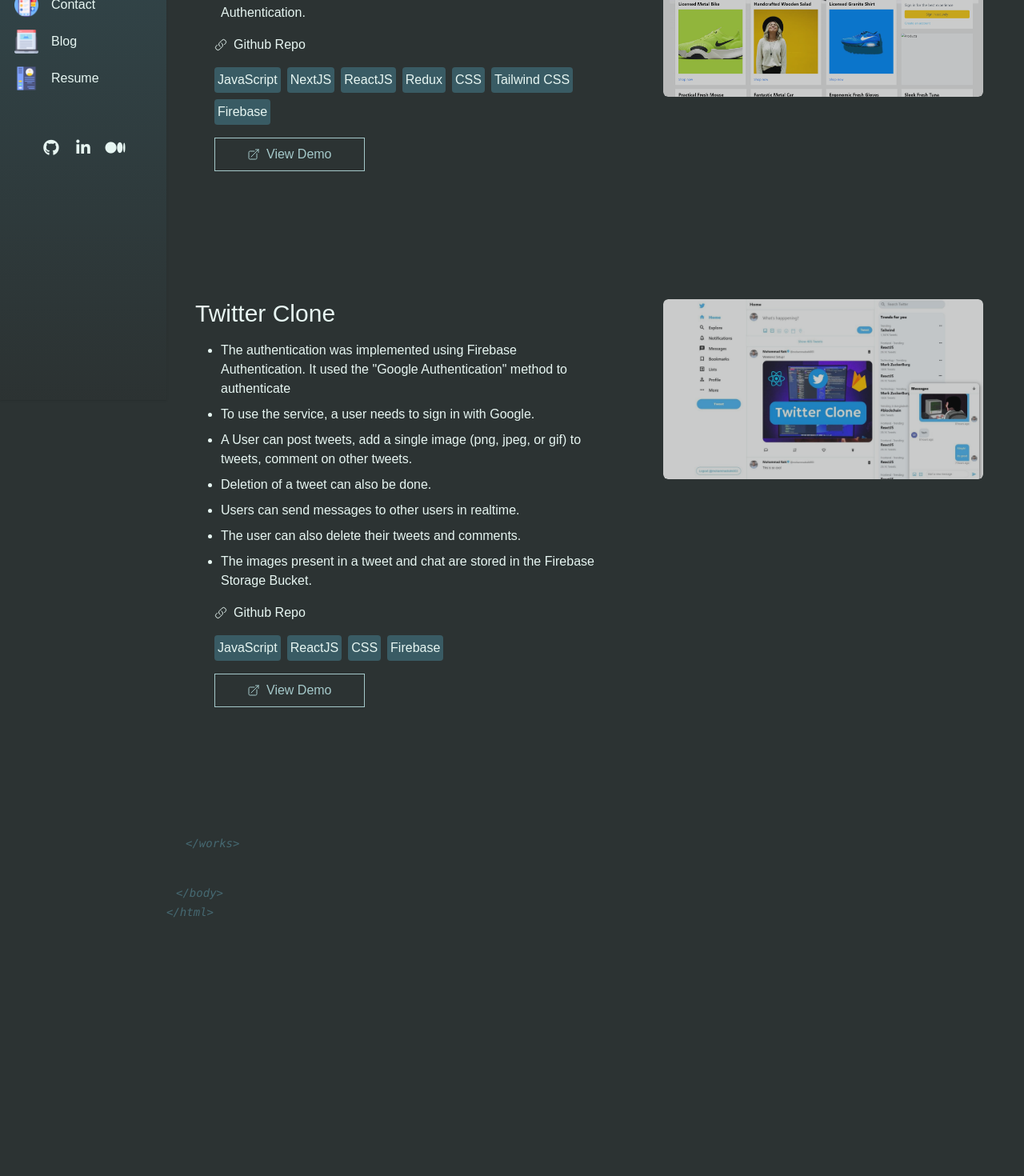
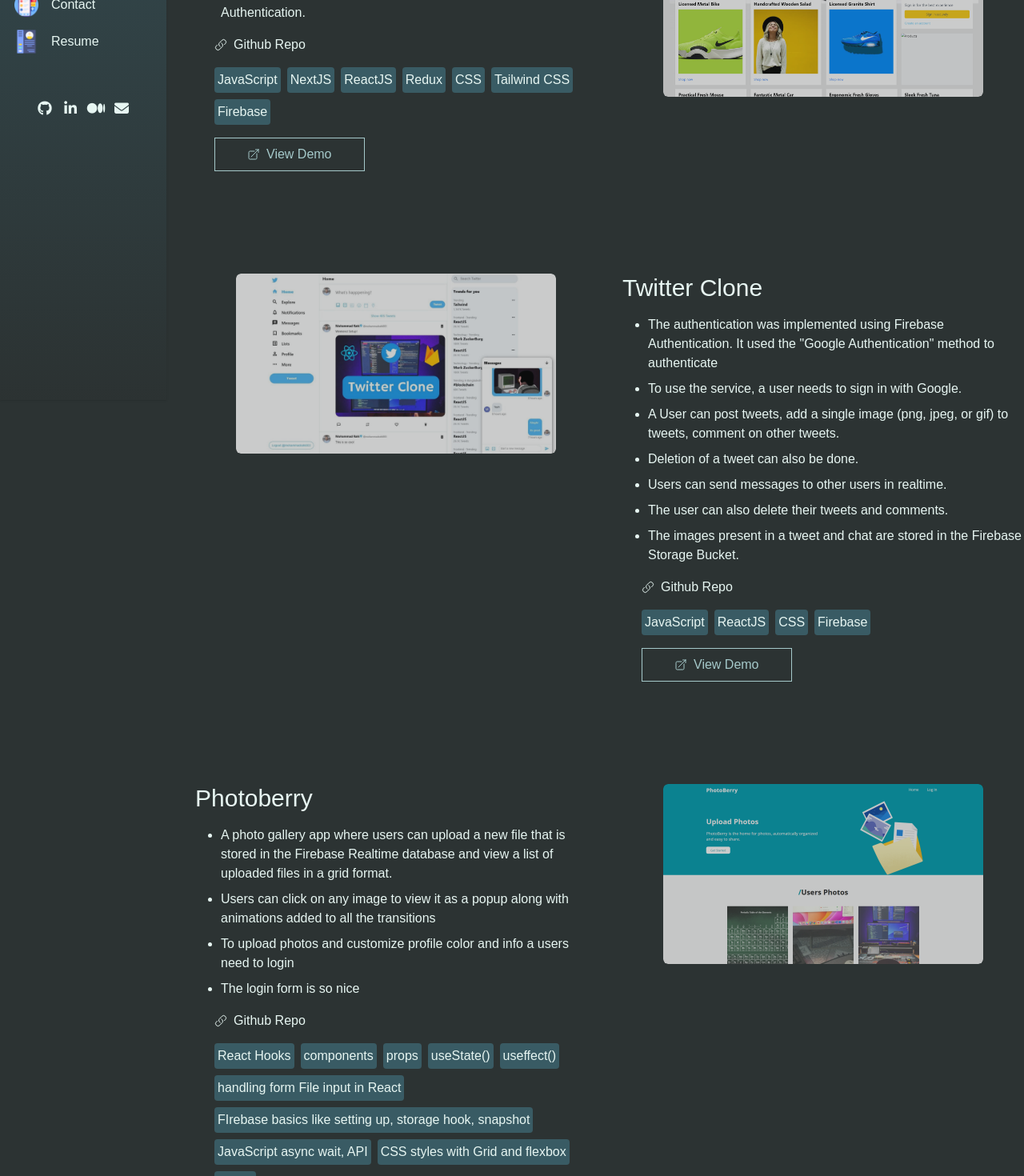
Before and after one commit to mohammad-rahi/mohammadrahi, a Next.js app: page /work in a window 1280 px wide. Shown: the part 300-1770 px from the top of the page at 80% size. Before the commit the page ends 1456 px from the top, so only its background shows below. Built offline with nearby package versions, Linux system fonts and the light colour scheme.

Commit message:
Work section perfect

```diff
--- a/components/Layout.jsx
+++ b/components/Layout.jsx
@@ -53,9 +53,9 @@
                         <Code element="body" open={false} />
                     </div>
                     <Code element="html" open={false} />
-                    {/* <Footer /> */}
                 </main>
 
+                <Footer />
             </div>
         </>
     )
--- a/components/Sidebar.jsx
+++ b/components/Sidebar.jsx
@@ -31,11 +31,11 @@
             text: "Contact",
             imageURL: "/images/contacts.png",
         },
-        {
-            id: 6,
-            text: "Blog",
-            imageURL: "/images/blog.png",
-        },
+        // {
+        //     id: 6,
+        //     text: "Blog",
+        //     imageURL: "/images/blog.png",
+        // },
         {
             id: 7,
             text: "Resume",
@@ -51,7 +51,7 @@
         <>
             <div onClick={falseHandler} className={`${isClicked && "right-0 bg-[#00000080]"} fixed top-0 left-0 bottom-0 z-40 my_transition lg:hidden`}></div>
             <div className={`${isClicked ? "left-0" : "-left-56"} lg:left-0 fixed top-0 min-h-screen w-52 shadow bg-secondary-bg font-light z-50 my_transition sidebar`}>
-                <div className="overflow-y-auto">
+                <div className="">
                     <ul className="flex flex-col select-none">
                         <li
                             onClick={() => router.push("/")}
@@ -78,8 +78,8 @@
                                 target="_blank"
                                 title="Github"
                                 rel="noreferrer"
-                                className="w-8 h-8 flex justify-center items-center">
-                                <i class="fa-brands fa-github text-xl hover:text-[#A5C9CA]"></i>
+                                className="w-6 h-6 flex justify-center items-center">
+                                <i class="fa-brands fa-github text-lg hover:text-[#A5C9CA]"></i>
                             </a>
                         </li>
                         <li>
@@ -88,8 +88,8 @@
                                 target="_blank"
                                 title="Linkedin"
                                 rel="noreferrer"
-                                className="w-8 h-8 flex justify-center items-center">
-                                <i class="fa-brands fa-linkedin-in text-xl hover:text-[#A5C9CA]"></i>
+                                className="w-6 h-6 flex justify-center items-center">
+                                <i class="fa-brands fa-linkedin-in text-lg hover:text-[#A5C9CA]"></i>
                             </a>
                         </li>
                         <li>
@@ -98,8 +98,18 @@
                                 target="_blank"
                                 title="Medium"
                                 rel="noreferrer"
-                                className="w-8 h-8 flex justify-center items-center">
-                                <i class="fa-brands fa-medium text-xl hover:text-[#A5C9CA]"></i>
+                                className="w-6 h-6 flex justify-center items-center">
+                                <i class="fa-brands fa-medium text-lg hover:text-[#A5C9CA]"></i>
+                            </a>
+                        </li>
+                        <li>
+                            <a
+                                href="mailto:mohammadrahi003@gmail.com"
+                                target="_blank"
+                                title="E-mail"
+                                rel="noreferrer"
+                                className="w-6 h-6 flex justify-center items-center">
+                                <i className="fa-solid fa-envelope text-lg hover:text-[#A5C9CA]"></i>
                             </a>
                         </li>
                     </ul>
--- a/pages/contact.jsx
+++ b/pages/contact.jsx
@@ -19,7 +19,7 @@
         <p className='text-xl'>I’m interested in freelance opportunities – especially ambitious or large projects. However, if you have other request or question, don’t hesitate to use the form.</p>
       </Code>
 
-      <div className="flex flex-col w-full h-[85vh] justify-center">
+      <div className="flex flex-col w-full min-h-[85vh] justify-center">
         <Code element="contact">
           <form
             className='w-[90%] max-w-4xl mx-auto'
--- a/pages/index.jsx
+++ b/pages/index.jsx
@@ -70,7 +70,7 @@
         <Work />
         {/* <Education /> */}
         <Contact />
-        <Blog />
+        {/* <Blog /> */}
         <Resume />
       </Suspense>
     </>
--- a/pages/work.jsx
+++ b/pages/work.jsx
@@ -14,7 +14,8 @@
       imageURL: "/images/amazon.png",
       repoLink: "https://github.com/mohammad-rahi/amazon",
       demoLink: "https://amazon-mohammad-rahi.vercel.app",
-      technologies: ["JavaScript", "NextJS", "ReactJS", "Redux", "CSS", "Tailwind CSS", "Firebase"]
+      technologies: ["JavaScript", "NextJS", "ReactJS", "Redux", "CSS", "Tailwind CSS", "Firebase"],
+      reverse: false,
     },
     {
       id: 2,
@@ -25,6 +26,56 @@
       demoLink: "https://twitter-firebase.netlify.app",
       technologies: ["JavaScript", "ReactJS", "CSS", "Firebase"],
       reverse: true,
+    },
+    {
+      id: 3,
+      title: "Photoberry",
+      description: ['A photo gallery app where users can upload a new file that is stored in the Firebase Realtime database and view a list of uploaded files in a grid format.', 'Users can click on any image to view it as a popup along with animations added to all the transitions', 'To upload photos and customize profile color and info a users need to login', 'The login form is so nice'],
+      imageURL: '/images/photoberry.png',
+      repoLink: "https://github.com/mohammad-rahi/photoberry",
+      demoLink: "https://photoberry1.netlify.app/",
+      technologies: ['React Hooks', 'components', 'props', 'useState()', 'useffect()', 'handling form File input in React', 'FIrebase basics like setting up, storage hook, snapshot', 'JavaScript async wait, API', 'CSS styles with Grid and flexbox', 'SCSS'],
+      reverse: false,
+    },
+    {
+      id: 4,
+      title: "Instagram Clone",
+      description: ['This is an Instagram clone which displays stories, suggested profile, card images with comments. The page will be fully responsive supporting all device screen sizes.'],
+      imageURL: false,
+      repoLink: "https://github.com/mohammad-rahi/instagram-home",
+      demoLink: false,
+      technologies: ['React Hooks', 'components', 'props', 'useState()', 'useffect()', 'CSS styles with Grid and flexbox', 'SCSS'],
+      reverse: true,
+    },
+    {
+      id: 5,
+      title: "React Notes App",
+      description: ['This is a notes app where users can enter text to each note and save it in local storage, delete an existing note, dynamically search among the notes and add character limit.'],
+      imageURL: "/images/react-notes-app.png",
+      repoLink: "https://github.com/mohammad-rahi/react-notes-app",
+      demoLink: "https://mohammad-rahi.github.io/react-notes-app",
+      technologies: ['React Hooks', 'components', 'props', 'useState()', 'useffect()', 'handling HTML input in React', 'CSS styles with Grid and flexbox', 'Local storage API'],
+      reverse: false,
+    },
+    {
+      id: 6,
+      title: "E-commerce App using React & Redux",
+      description: ['Simple E-commerce app. Fetch products from API and Redux for global state management', 'User can add, remove products to cart and see cart lists', 'Responsive design using Bootstrap but I love custom CSS and tailwind CSS.'],
+      imageURL: false,
+      repoLink: "https://github.com/mohammad-rahi/react-redux-ecommerce",
+      demoLink: false,
+      technologies: ['React', 'Redux', 'Bootstrap'],
+      reverse: true,
+    },
+    {
+      id: 7,
+      title: "Budget Management App",
+      description: ['This budget Management app shows the total budget, remaining and spent so far along with the list of expenses.', 'It also has the functionality to add new expenses and delete the existing expense.'],
+      imageURL: false,
+      repoLink: "https://github.com/mohammad-rahi/react-notes-app",
+      demoLink: "https://mohammad-rahi.github.io/react-notes-app",
+      technologies: ['React Hooks', 'components', 'props', 'useState()', 'useffect()', 'useContext()', 'createContext()', 'Redux useReducer()', 'action, dispatch', 'handling HTML input in React', 'CSS styles with Grid and flexbox'],
+      reverse: false,
     },
   ]
 
@@ -47,10 +98,11 @@
           {
             projects.map(project => (
               // <div key={project.id} className='grid grid-cols-1 md:grid-cols-2 gap-8 my-8'>
-              <div key={project.id} className={`flex flex-col md:flex-row gap-8 mb-20 md:mb-40 ${project.reverse && "flex-row-reverse"}`}>
+              <div key={project.id} className={`${project.imageURL && "flex"} flex-col gap-8 mb-20 xl:mb-32 ${project.reverse ? "md:flex-row-reverse" : "md:flex-row"}`}>
                 <div style={{ flex: ".5" }}>
                   <h3 className='text-3xl font-medium'>{project.title}</h3>
-                  <div className='my-4 md:hidden flex justify-center items-center'>
+                  {
+                    project.imageURL && <div className='my-4 md:hidden flex justify-center items-center'>
                       <a href={project.demoLink} target="_blank" rel="noreferrer" className='work_link overflow-hidden relative flex justify-center items-center cursor-pointer'>
                         <span className='viewLay pointer-events-none w-16 h-16 rounded-full bg-secondary-bg absolute z-10 flex justify-center items-center'>View</span>
                         <figure className='work_image relative opacity-75 hover:opacity-100 transition hover:scale-105'>
@@ -64,6 +116,7 @@
                         </figure>
                       </a>
                     </div>
+                  }
                   <ul className='list-disc my-4 ml-8 flex flex-col gap-2'>{
                     project.description.map((list, i) => (
                       <li key={i}>{list}</li>
@@ -82,14 +135,22 @@
                       ))
                     }
                   </div>
-                  <a className='flex items-center gap-2 border border-secondary-text text-secondary-text hover:bg-gradient-to-r from-secondary-text to-secondary-bg hover:text-primary-bg w-fit px-10 py-2 transition ml-6' href={project.demoLink}>
+                  {
+                    project.demoLink && <a
+                      className='flex items-center gap-2 border border-secondary-text text-secondary-text hover:bg-gradient-to-r from-secondary-text to-secondary-bg hover:text-primary-bg w-fit px-10 py-2 transition ml-6'
+                      href={project.demoLink}
+                      target="_blank"
+                      rel='noreferrer'
+                    >
                       <svg xmlns="http://www.w3.org/2000/svg" fill="none" viewBox="0 0 24 24" strokeWidth={1.5} stroke="currentColor" className="w-4">
                         <path strokeLinecap="round" strokeLinejoin="round" d="M13.5 6H5.25A2.25 2.25 0 003 8.25v10.5A2.25 2.25 0 005.25 21h10.5A2.25 2.25 0 0018 18.75V10.5m-10.5 6L21 3m0 0h-5.25M21 3v5.25" />
                       </svg>
                       <span>View Demo</span>
                     </a>
+                  }
                 </div>
-                <div style={{ flex: ".5" }} className='hidden md:flex justify-center items-start'>
+                {
+                  project.imageURL && <div style={{ flex: ".5" }} className='hidden md:flex justify-center items-start'>
                     <a href={project.demoLink} target="_blank" rel="noreferrer" className='work_link overflow-hidden relative flex justify-center items-center cursor-pointer rounded-md'>
                       <span className='viewLay pointer-events-none w-16 h-16 rounded-full bg-secondary-bg absolute z-10 flex justify-center items-center'>View</span>
                       <figure className='work_image relative opacity-75 hover:opacity-100 transition hover:scale-105'>
@@ -103,6 +164,7 @@
                       </figure>
                     </a>
                   </div>
+                }
               </div>
             ))
           }
--- a/styles/globals.css
+++ b/styles/globals.css
@@ -101,7 +101,10 @@
 }
 
 .footer {
-  background: linear-gradient(to right, rgba(57, 91, 100, .65), rgba(44, 51, 51, .65));
+  background: linear-gradient(to left, rgba(57, 91, 100, .65), rgba(44, 51, 51, .65));
+}
+
+.footer:hover {
   background: linear-gradient(to right, var(--bg-primary), var(--bg-secondary));
 }
 
```
Also changed, not shown: components/Footer.jsx (+6 -9 lines), pages/resume.jsx (+13 -3 lines), public/images/photoberry.png (added), public/images/react-notes-app.png (added). Lines whose indentation alone changed are shown as unchanged.
